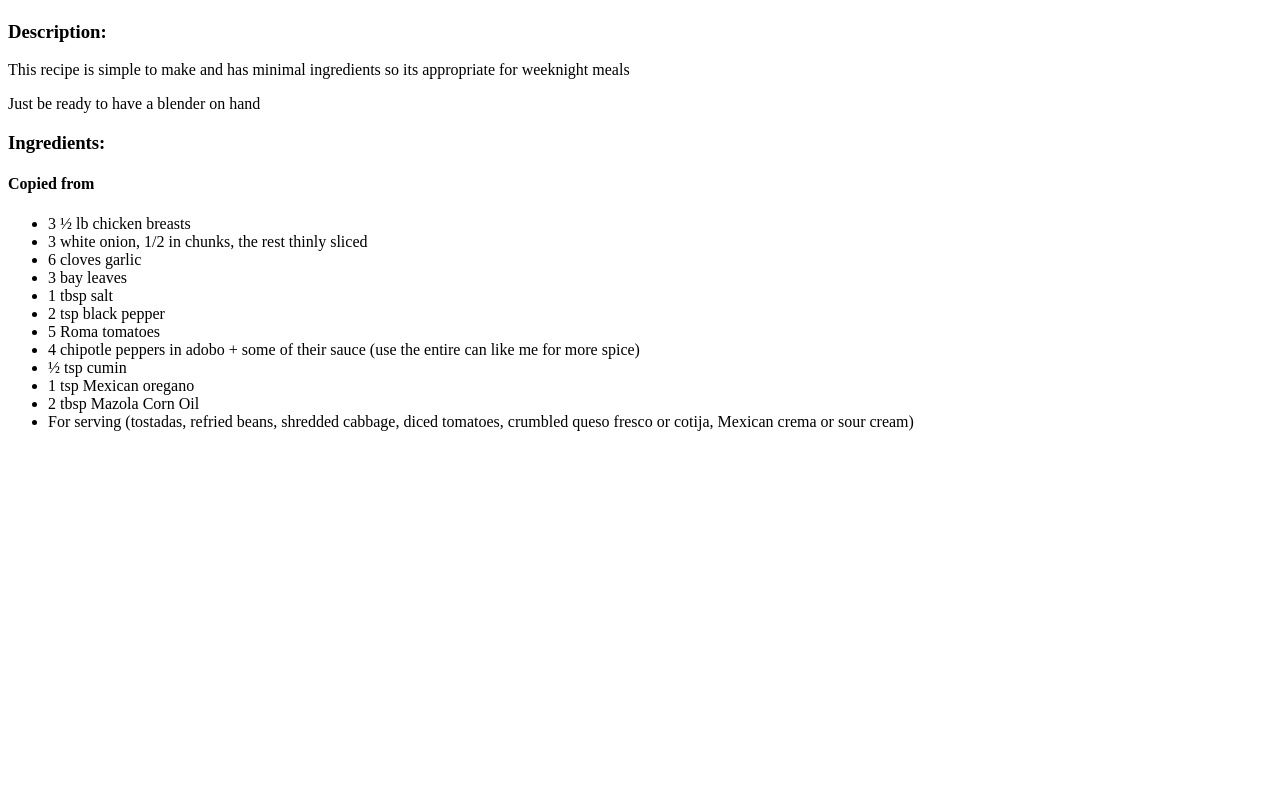
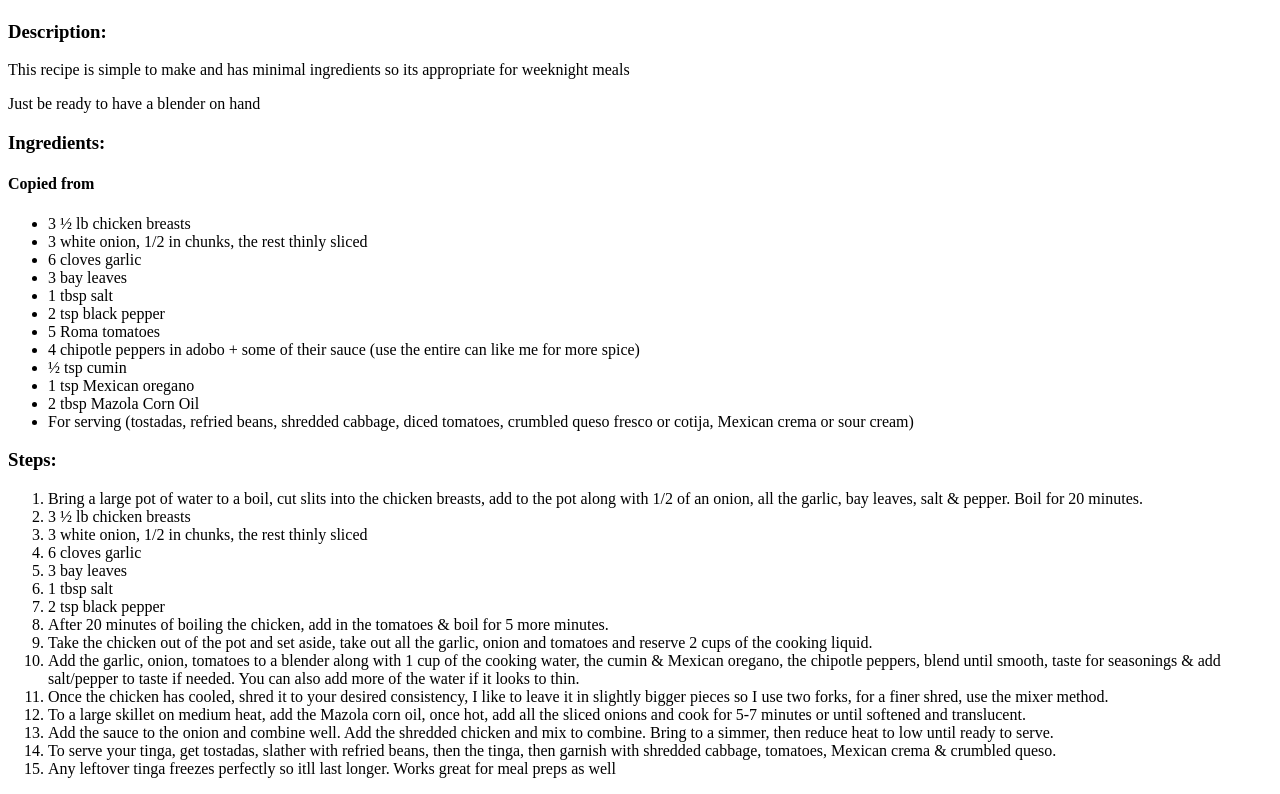
Before and after one commit to AZUREXANDER/odin-recipes, a plain HTML site: page chicken_tinga.html in a window 1280 px wide. Shown: the part 765-1559 px from the top of the page. Before the commit the page ends 1212 px from the top, so only its background shows below. Drawn offline with Linux system fonts and the light colour scheme.

Commit message:
add recipe steps so you don't die

```diff
--- a/chicken_tinga.html
+++ b/chicken_tinga.html
@@ -27,6 +27,24 @@
             <li>2 tbsp Mazola Corn Oil</li>
             <li>For serving (tostadas, refried beans, shredded cabbage, diced tomatoes, crumbled queso fresco or cotija, Mexican crema or sour cream)</li>
         </ul>
+    <h3>Steps:</h3>
+    <ol>
+        <li>Bring a large pot of water to a boil, cut slits into the chicken breasts, add to the pot along with 1/2 of an onion, all the garlic, bay leaves, salt & pepper. Boil for 20 minutes.</li>
+        <li>3 ½ lb chicken breasts</li>
+        <li>3 white onion, 1/2 in chunks, the rest thinly sliced</li>
+        <li>6 cloves garlic</li>
+        <li>3 bay leaves</li>
+        <li>1 tbsp salt</li>
+        <li>2 tsp black pepper</li>
+        <li>After 20 minutes of boiling the chicken, add in the tomatoes & boil for 5 more minutes.</li>
+        <li>Take the chicken out of the pot and set aside, take out all the garlic, onion and tomatoes and reserve 2 cups of the cooking liquid.</li>
+        <li>Add the garlic, onion, tomatoes to a blender along with 1 cup of the cooking water, the cumin & Mexican oregano, the chipotle peppers, blend until smooth, taste for seasonings & add salt/pepper to taste if needed. You can also add more of the water if it looks to thin.</li>
+        <li>Once the chicken has cooled, shred it to your desired consistency, I like to leave it in slightly bigger pieces so I use two forks, for a finer shred, use the mixer method.</li>
+        <li>To a large skillet on medium heat, add the Mazola corn oil, once hot, add all the sliced onions and cook for 5-7 minutes or until softened and translucent.</li>
+        <li>Add the sauce to the onion and combine well. Add the shredded chicken and mix to combine. Bring to a simmer, then reduce heat to low until ready to serve.</li>
+        <li>To serve your tinga, get tostadas, slather with refried beans, then the tinga, then garnish with shredded cabbage, tomatoes, Mexican crema & crumbled queso.</li>
+        <li>Any leftover tinga freezes perfectly so itll last longer. Works great for meal preps as well</li>
+    </ol>
 
 </body>
 </html>
```
